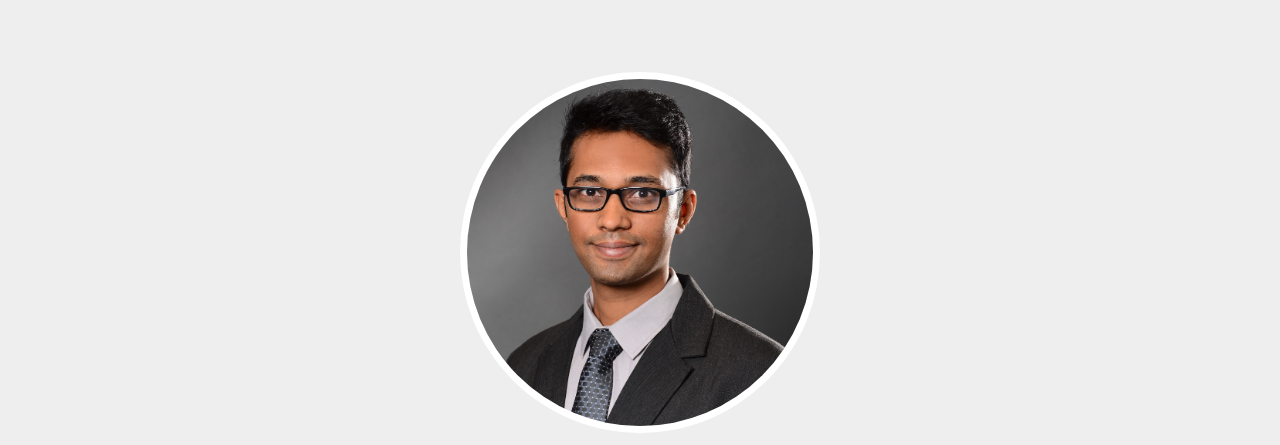
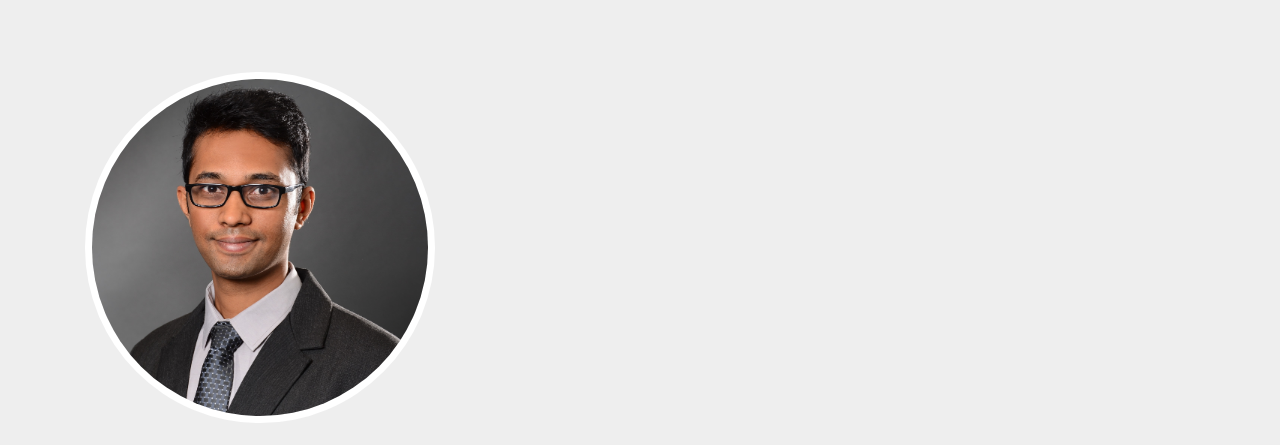
Before and after one commit to kmkarthik5/Portfolio, a website: page index.html in a window 1280 px wide. Shown: the part 4508-4953 px from the top of the page. Drawn offline with nearby package versions, Linux system fonts and the light colour scheme; a web font is replaced by a local one.

Commit message:
Update index.html

```diff
--- a/index.html
+++ b/index.html
@@ -330,28 +330,13 @@
                     <h3 class="section-subheading text-muted"></h3>
                 </div>
             </div>
-            <div class="row">
-               <div class="col-sm-4">
-                    <div class="team-member">
-                         <!--<img src="img/team/1.jpg" class="img-responsive img-circle" alt="">
-                        <h4>Kay Garland</h4>
-                        <p class="text-muted">Lead Designer</p>
-                        <ul class="list-inline social-buttons">
-                            <li><a href="#"><i class="fa fa-twitter"></i></a>
-                            </li>
-                            <li><a href="#"><i class="fa fa-facebook"></i></a>
-                            </li>
-                            <li><a href="#"><i class="fa fa-linkedin"></i></a>
-                            </li>
-                        </ul>
-                   --> </div>
-                </div>
+
 
                 <div class="col-sm-4" >
                     <div class="team-member">
                         <img src="img/team/2.jpg" class="img-responsive img-circle" alt="">
                         <h4>Karthik Kadur Manjunath</h4>
-                        <p class="text-muted">Designer,Developer,Tester</p>
+                        <p class="text-muted">Designer, Developer, Tester</p>
                         <ul class="list-inline social-buttons">
                             <li><a href="https://twitter.com/Kmkarthik5" target="_blank"><i class="fa fa-twitter"></i></a>
                             </li>
@@ -362,23 +347,7 @@
                         </ul>
                     </div>
                 </div>
-             <!--   <div class="col-sm-4">
-                    <div class="team-member">
-                        <img src="img/team/3.jpg" class="img-responsive img-circle" alt="">
-                        <h4>Diana Pertersen</h4>
-                        <p class="text-muted">Lead Developer</p>
-                        <ul class="list-inline social-buttons">
-                            <li><a href="#"><i class="fa fa-twitter"></i></a>
-                            </li>
-                            <li><a href="#"><i class="fa fa-facebook"></i></a>
-                            </li>
-                            <li><a href="#"><i class="fa fa-linkedin"></i></a>
-                            </li>
-                        </ul>
-                    </div>
-                </div>
-            </div>
-			-->
+
             <div class="row">
                 <div class="col-lg-8 col-lg-offset-2 text-center">
                     <p class="large text-muted">Some people say, "It's a dream come true". I say, "Dreams are to be made true"</p>
```
